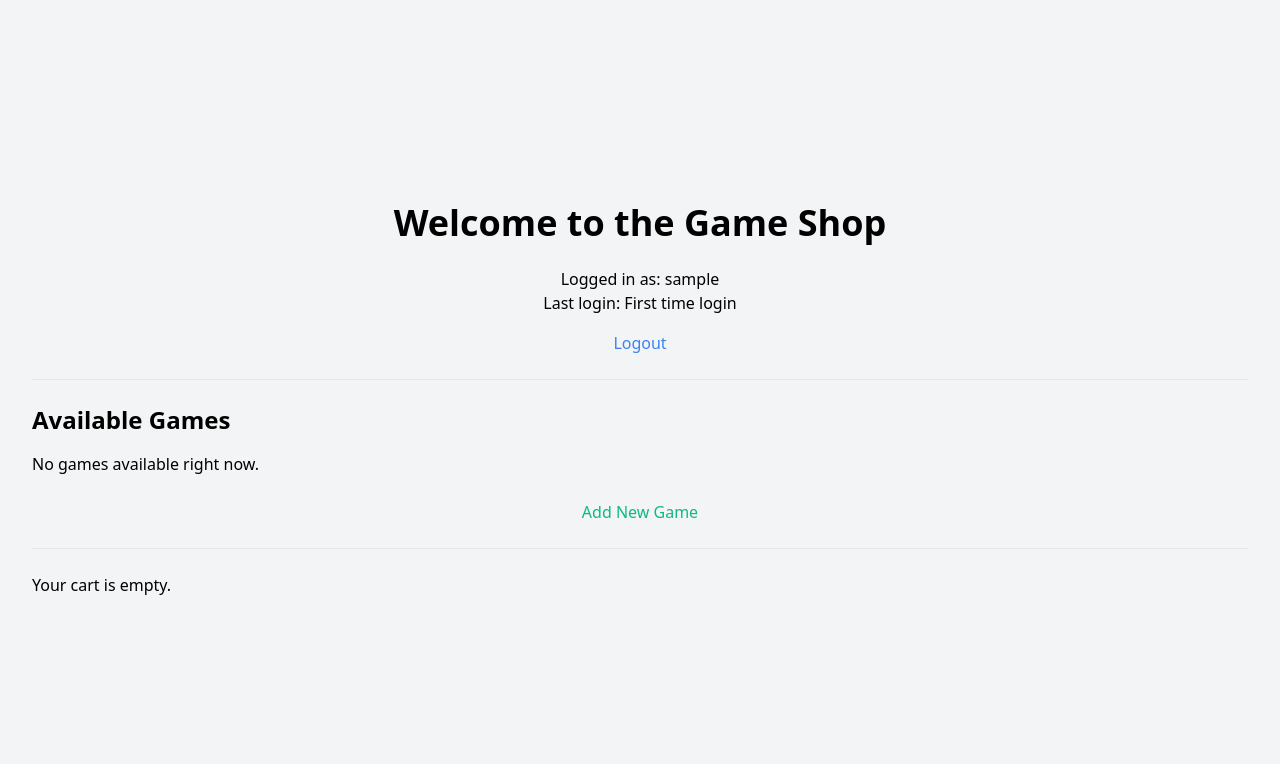
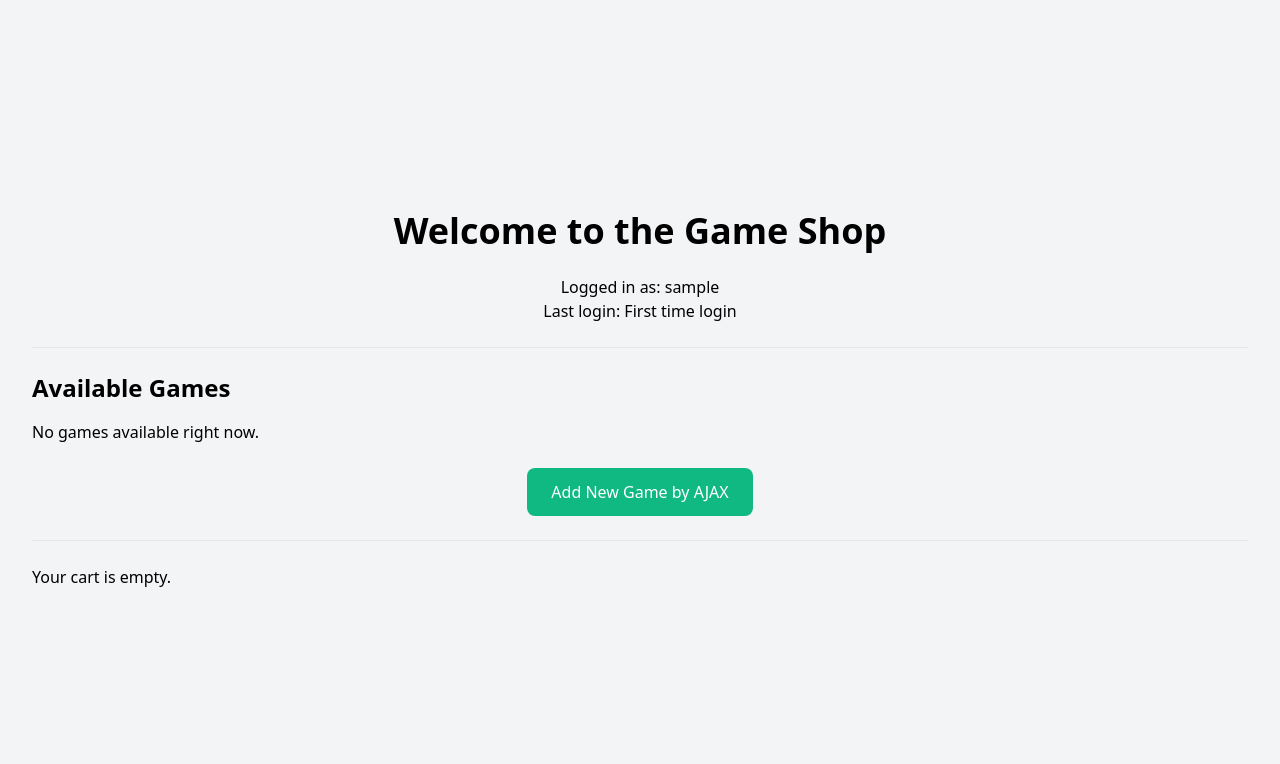
Before and after one commit to PeterP535/uap-shop, a Django app: page / in a window 1280 px wide. Shown: the part 72-836 px from the top of the page. Run offline with Django 5.2, Linux system fonts and the light colour scheme; the visitor is signed in with stand-in values (Sample User, id 1); data comes from the database, SQL or seed files in the repository; data that the repository does not hold is empty.

Commit message:
tugas 6 done

```diff
--- a/main/templates/main.html
+++ b/main/templates/main.html
@@ -8,7 +8,6 @@
     {% if username %}
         <p class="text-center">Logged in as: {{ username }}</p>
         <p class="text-center">Last login: {{ last_login }}</p>
-        <a href="{% url 'main:logout' %}" class="block text-center text-blue-500 mt-4">Logout</a>
     {% else %}
         <a href="{% url 'main:login' %}" class="block text-center text-blue-500 mt-4">Login</a>
     {% endif %}
@@ -49,7 +48,10 @@
         </div>
     {% endif %}
 
-    <a href="{% url 'main:create_product' %}" class="block text-center text-green-500 mt-6">Add New Game</a>
+    <!-- Button to open Add Game Modal -->
+    <div class="text-center mt-6">
+        <button id="addGameButton" class="bg-green-500 text-white px-6 py-3 rounded-lg hover:bg-green-600">Add New Game by AJAX</button>
+    </div>
 
     <hr class="my-6"/>
 
@@ -70,8 +72,8 @@
                     <td class="px-6 py-4">{{ cart_item.item.name }}</td>
                     <td class="px-6 py-4">{{ cart_item.quantity }}</td>
                     <td class="px-6 py-4">
-                        <a href="{% url 'main:edit_cart_item' cart_item.id %}" class="text-blue-500">Edit Quantity</a> |
-                        <a href="{% url 'main:delete_cart_item' cart_item.id %}" class="text-red-500" onclick="return confirm('Are you sure you want to remove this item from the cart?');">Remove</a>
+                        <a href="{% url 'main:edit_cart_item' cart_item.id %}" class="bg-blue-500 text-white px-4 py-2 rounded hover:bg-blue-600">Edit Quantity</a> |
+                        <a href="{% url 'main:delete_cart_item' cart_item.id %}" class="bg-red-500 text-white px-4 py-2 rounded hover:bg-blue-600" onclick="return confirm('Are you sure you want to remove this item from the cart?');">Remove</a>
                     </td>
                 </tr>
                 {% endfor %}
@@ -82,4 +84,101 @@
     {% endif %}
 </div>
 
+<!-- Add Game Modal -->
+<div id="crudModal" tabindex="-1" aria-hidden="true" class="hidden fixed inset-0 z-50 w-full h-full flex items-center justify-center bg-gray-900 bg-opacity-50 transition-opacity duration-300 ease-out">
+  <div id="crudModalContent" class="bg-white rounded-lg shadow-lg w-full max-w-md mx-4 transform opacity-0 scale-95 transition-transform transition-opacity duration-300 ease-out">
+    <!-- Modal header -->
+    <div class="flex justify-between items-center p-4 border-b">
+      <h3 class="text-xl font-semibold">Add New Game</h3>
+      <button id="closeModalBtn" class="text-gray-400 hover:bg-gray-200 rounded-lg p-1.5">
+        <svg class="w-5 h-5" fill="currentColor" viewBox="0 0 20 20">
+          <path fill-rule="evenodd" d="M4.293 4.293a1 1 0 011.414 0L10 8.586l4.293-4.293a1 1 0 111.414 1.414L11.414 10l4.293 4.293a1 1 0 01-1.414 1.414L10 11.414l-4.293 4.293a1 1 0 01-1.414 1.414L8.586 10 4.293 5.707a1 1 0 010-1.414z" clip-rule="evenodd"/>
+        </svg>
+      </button>
+    </div>
+
+    <!-- Modal body -->
+    <div class="p-6 space-y-4">
+      <form id="addGameForm">
+        <div>
+          <label for="name" class="block text-sm font-medium text-gray-700">Game Name</label>
+          <input type="text" id="name" name="name" class="w-full mt-1 p-2 border border-gray-300 rounded-md" placeholder="Enter game name" required>
+        </div>
+        <div>
+          <label for="description" class="block text-sm font-medium text-gray-700">Description</label>
+          <textarea id="description" name="description" rows="4" class="w-full mt-1 p-2 border border-gray-300 rounded-md" placeholder="Enter game description" required></textarea>
+        </div>
+        <div>
+          <label for="amount" class="block text-sm font-medium text-gray-700">Amount</label>
+          <input type="number" id="amount" name="amount" class="w-full mt-1 p-2 border border-gray-300 rounded-md" placeholder="Enter amount" required>
+        </div>
+        <div>
+          <label for="price" class="block text-sm font-medium text-gray-700">Price</label>
+          <input type="number" id="price" name="price" class="w-full mt-1 p-2 border border-gray-300 rounded-md" required>
+        </div>
+      </form>
+    </div>
+
+    <!-- Modal footer -->
+    <div class="flex justify-end p-4 border-t">
+      <button id="cancelButton" class="bg-gray-500 hover:bg-gray-600 text-white px-4 py-2 rounded-lg mr-2">Cancel</button>
+      <button type="submit" id="submitGameEntry" form="addGameForm" class="bg-blue-500 hover:bg-blue-600 text-white px-4 py-2 rounded-lg">Save</button>
+    </div>
+  </div>
+</div>
+
+<!-- JavaScript to handle the AJAX functionality and modal transitions -->
+<script>
+  // Open the Add Game Modal
+  document.getElementById('addGameButton').addEventListener('click', function() {
+    const modal = document.getElementById('crudModal');
+    modal.classList.remove('hidden'); // Show modal
+    setTimeout(() => {
+      modal.querySelector('#crudModalContent').classList.remove('opacity-0', 'scale-95'); // Enable transitions
+      modal.querySelector('#crudModalContent').classList.add('opacity-100', 'scale-100');
+    }, 10);
+  });
+
+  // Close the Modal
+  document.getElementById('closeModalBtn').addEventListener('click', closeModal);
+  document.getElementById('cancelButton').addEventListener('click', closeModal);
+
+  function closeModal() {
+    const modal = document.getElementById('crudModal');
+    const modalContent = modal.querySelector('#crudModalContent');
+    modalContent.classList.remove('opacity-100', 'scale-100');
+    modalContent.classList.add('opacity-0', 'scale-95');
+
+    setTimeout(() => {
+      modal.classList.add('hidden'); // Hide modal after transition
+    }, 300);
+  }
+
+  // Submit the form via AJAX
+  document.getElementById('submitGameEntry').addEventListener('click', function(event) {
+    event.preventDefault();
+    const formData = new FormData(document.getElementById('addGameForm'));
+
+    fetch("{% url 'main:add_game_ajax' %}", {
+      method: 'POST',
+      headers: {
+        'X-CSRFToken': '{{ csrf_token }}',
+      },
+      body: formData,
+    })
+    .then(response => response.json())
+    .then(data => {
+      if (data.status === 'success') {
+        alert('Game "' + data.game_name + '" added successfully!');
+        location.reload(); // Reload to see the new game
+      } else if (data.status === 'error') {
+        alert('Error: ' + JSON.stringify(data.errors));
+      }
+    })
+    .catch((error) => {
+      console.error('Error:', error);
+    });
+  });
+</script>
+
 {% endblock %}
--- a/main/urls.py
+++ b/main/urls.py
@@ -1,5 +1,5 @@
 from django.urls import path
-from main.views import show_main, create_product, edit_product, delete_product, add_to_cart_form, edit_cart_item, show_xml, show_json, show_xml_by_id, show_json_by_id, login_user, logout_user, delete_cart_item, register
+from main.views import show_main, create_product, edit_product, delete_product, add_to_cart_form, edit_cart_item, show_xml, show_json, show_xml_by_id, show_json_by_id, login_user, logout_user, delete_cart_item, register, add_game_ajax
 
 
 app_name = 'main'
@@ -19,4 +19,5 @@ urlpatterns = [
     path('logout/', logout_user, name='logout'),
     path('delete-cart-item/<int:item_id>/', delete_cart_item, name='delete_cart_item'),
     path('register/', register, name='register'),
+    path('add-game-ajax/', add_game_ajax, name='add_game_ajax'),
 ]
--- a/main/views.py
+++ b/main/views.py
@@ -18,6 +18,8 @@ from django.contrib import messages
 from django.contrib.auth.forms import AuthenticationForm
 import datetime
 from django.contrib.auth.forms import UserCreationForm
+from django.http import JsonResponse
+from django.views.decorators.csrf import csrf_exempt
 
 
 @login_required(login_url='/login')
@@ -220,3 +222,21 @@ def show_xml_by_id(request, id):
 def show_json_by_id(request, id):
     data = Item.objects.filter(pk=id)
     return HttpResponse(serializers.serialize("json", data), content_type="application/json")
+
+
+@login_required
+@csrf_exempt
+def add_game_ajax(request):
+    if request.method == 'POST':
+        form = ProductForm(request.POST)
+        if form.is_valid():
+            product = form.save()
+            return JsonResponse({'status': 'success', 'game_name': product.name})
+        else:
+            return JsonResponse({'status': 'error', 'errors': form.errors})
+    return JsonResponse({'status': 'invalid_method'})
+
+@login_required
+def show_add_game_modal(request):
+    form = ProductForm()
+    return render(request, 'add_game_modal.html', {'form': form})
```
Also changed, not shown: README.md.
